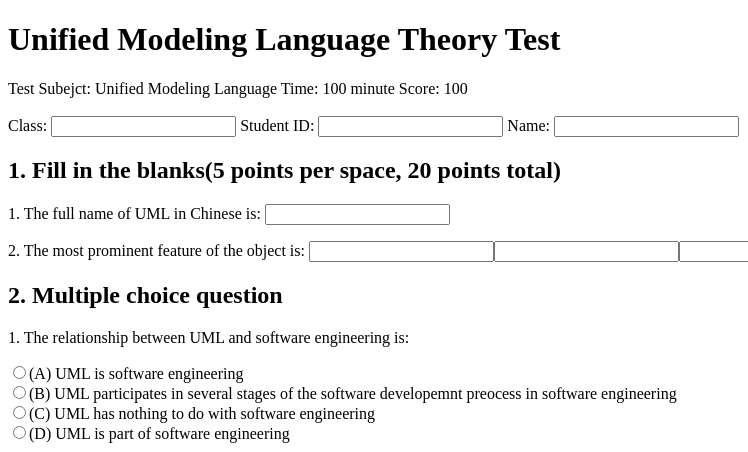
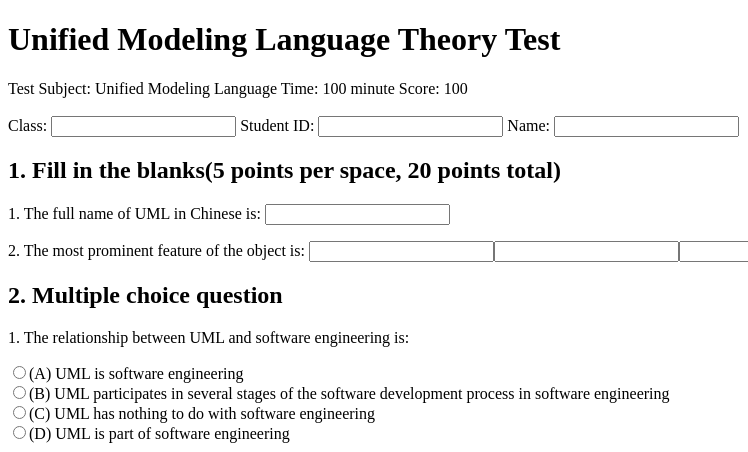
Before and after one commit to kristol07/html-test, a plain HTML site: page index.html in a window 1280 px wide. Shown: the top 452 px of the page, 0-748 px from the left. Drawn offline with Linux system fonts and the light colour scheme.

Commit message:
fix for typo

```diff
--- a/index.html
+++ b/index.html
@@ -9,7 +9,7 @@
     <h1>Unified Modeling Language Theory Test</h1>
 
     <form>
-        <label for="subejct">Test Subejct:</label> Unified Modeling Language
+        <label for="subject">Test Subject:</label> Unified Modeling Language
         <label for="time">Time:</label> 100 minute
         <label for="score">Score:</label> 100
         <br><br>
@@ -29,7 +29,7 @@
     <p>1. The relationship between UML and software engineering is:</p>
     <form>
         <input type="radio"><label>(A) UML is software engineering</label><br>
-        <input type="radio"><label>(B) UML participates in several stages of the software developemnt preocess in software engineering</label><br>
+        <input type="radio"><label>(B) UML participates in several stages of the software development process in software engineering</label><br>
         <input type="radio"><label>(C) UML has nothing to do with software engineering</label><br>
         <input type="radio"><label>(D) UML is part of software engineering</label>
     </form>
```
